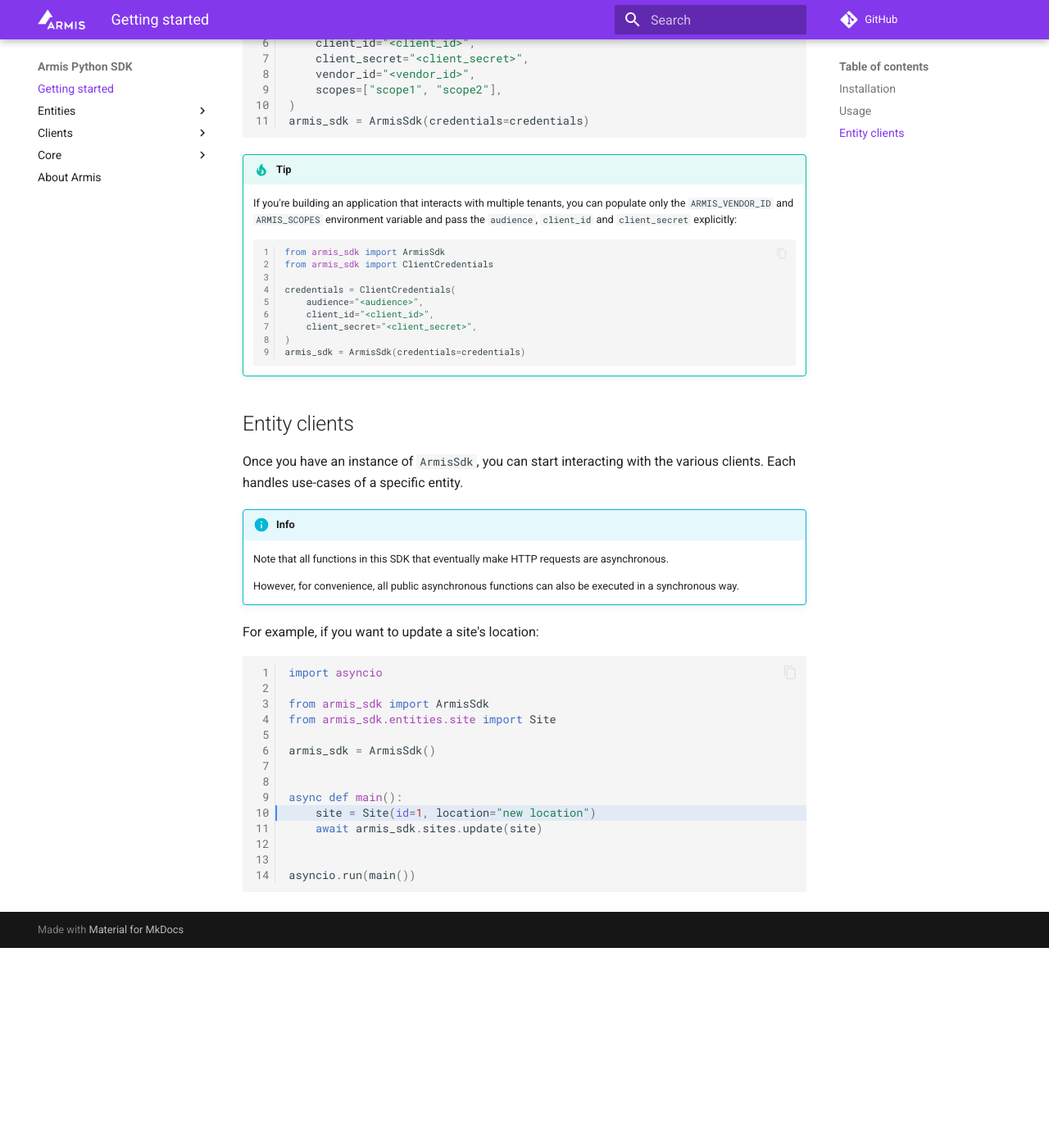
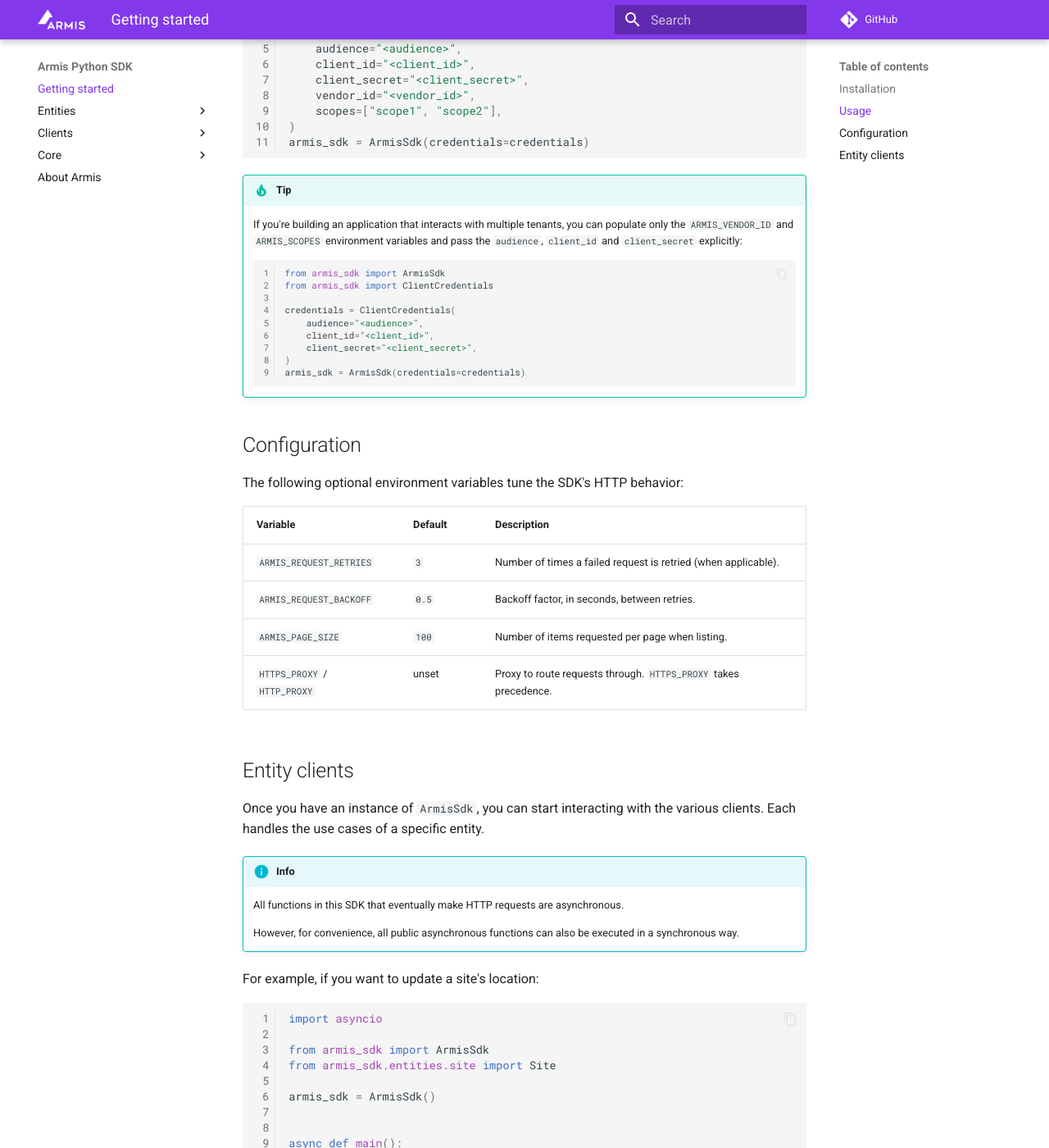
Before and after one commit to ArmisSecurity/armis-sdk-python, an MkDocs documentation site: the page built from docs/index.md, in a window 1280 px wide and 1400 px high, scrolled down 1147 px. Shown: the whole window at 82% size. Built offline with MkDocs 1.6.1 and Material for MkDocs 9.7.7, drawn with Linux system fonts in a browser that asks for light colours; comment, search, counter and statistics services are not loaded; before the commit the page ends 2303 px from its top, so only the background shows below that; some of the changed text lies outside the part shown.

Commit message:
Improve docs (#79)

````diff
--- a/docs/index.md
+++ b/docs/index.md
@@ -41,7 +41,7 @@ armis_sdk = ArmisSdk(credentials=credentials)
 ```
 !!!tip
 
-    If you're building an application that interacts with multiple tenants, you can populate only the `ARMIS_VENDOR_ID` and `ARMIS_SCOPES` environment variable and pass the `audience`, `client_id` and `client_secret` explicitly:
+    If you're building an application that interacts with multiple tenants, you can populate only the `ARMIS_VENDOR_ID` and `ARMIS_SCOPES` environment variables and pass the `audience`, `client_id` and `client_secret` explicitly:
     ```python linenums="1"
     from armis_sdk import ArmisSdk
     from armis_sdk import ClientCredentials
@@ -54,12 +54,22 @@ armis_sdk = ArmisSdk(credentials=credentials)
     armis_sdk = ArmisSdk(credentials=credentials)
     ```
 
+## Configuration
+The following optional environment variables tune the SDK's HTTP behavior:
+
+| Variable | Default | Description |
+| --- | --- | --- |
+| `ARMIS_REQUEST_RETRIES` | `3` | Number of times a failed request is retried (when applicable). |
+| `ARMIS_REQUEST_BACKOFF` | `0.5` | Backoff factor, in seconds, between retries. |
+| `ARMIS_PAGE_SIZE` | `100` | Number of items requested per page when listing. |
+| `HTTPS_PROXY` / `HTTP_PROXY` | unset | Proxy to route requests through. `HTTPS_PROXY` takes precedence. |
+
 ## Entity clients
-Once you have an instance of `ArmisSdk`, you can start interacting with the various clients. Each handles use-cases of a specific entity.
+Once you have an instance of `ArmisSdk`, you can start interacting with the various clients. Each handles the use cases of a specific entity.
 
 !!! info
 
-    Note that all functions in this SDK that eventually make HTTP requests are asynchronous.
+    All functions in this SDK that eventually make HTTP requests are asynchronous.
 
     However, for convenience, all public asynchronous functions can also be executed in a synchronous way.
 
--- a/pyproject.toml
+++ b/pyproject.toml
@@ -1,7 +1,7 @@
 [project]
 name = "armis_sdk"
 version = "2.0.0"
-description = "The Armis SDK is a package that encapsulates common use-cases for interacting with the Armis platform."
+description = "The Armis SDK is a package that encapsulates common use cases for interacting with the Armis platform."
 authors = [
     { name = "Shai Lachmanovich", email = "shai@armis.com" },
     { name = "Yakir Keisar", email = "yakir.keisar@armis.com" },
````
Also changed, not shown: other parts of docs/index.md (+3 -3 lines), README.md (+17 -7 lines), 12 other files.
